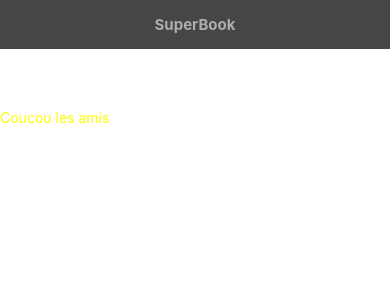
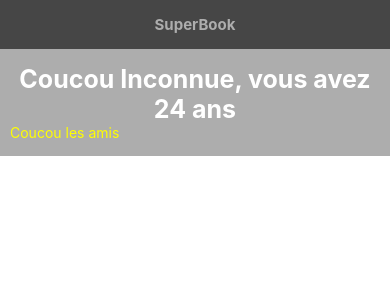
Before and after one commit to Djeg/book-library-native-app, a React Native app: screen / in a window 390 px wide. Shown: the top 300 px of the page. Built offline with nearby package versions, Linux system fonts and the light colour scheme.

Commit message:
Ajout de la correction de l'exo 2

```diff
--- a/App.js
+++ b/App.js
@@ -1,5 +1,6 @@
 import React from 'react'
 import { View, StyleSheet } from 'react-native'
+import Content from './src/Content'
 import Header from './src/Header'
 import Hello from './src/Hello'
 import YellowText from './src/YellowText'
@@ -8,8 +9,10 @@ export default function App() {
   return (
     <View>
       <Header />
-      <Hello />
-      <YellowText>Coucou les amis</YellowText>
+      <Content>
+        <Hello />
+        <YellowText>Coucou les amis</YellowText>
+      </Content>
     </View>
   )
 }
--- /dev/null
+++ b/src/Content.js
@@ -0,0 +1,16 @@
+import React from 'react'
+import { View, StyleSheet } from 'react-native'
+
+export default ({ children }) => {
+  return <View style={styles.content}>{children}</View>
+}
+
+export const styles = StyleSheet.create({
+  content: {
+    paddingLeft: '10px',
+    paddingRight: '10px',
+    paddingTop: '15px',
+    paddingBottom: '15px',
+    backgroundColor: '#adadad',
+  },
+})
```
